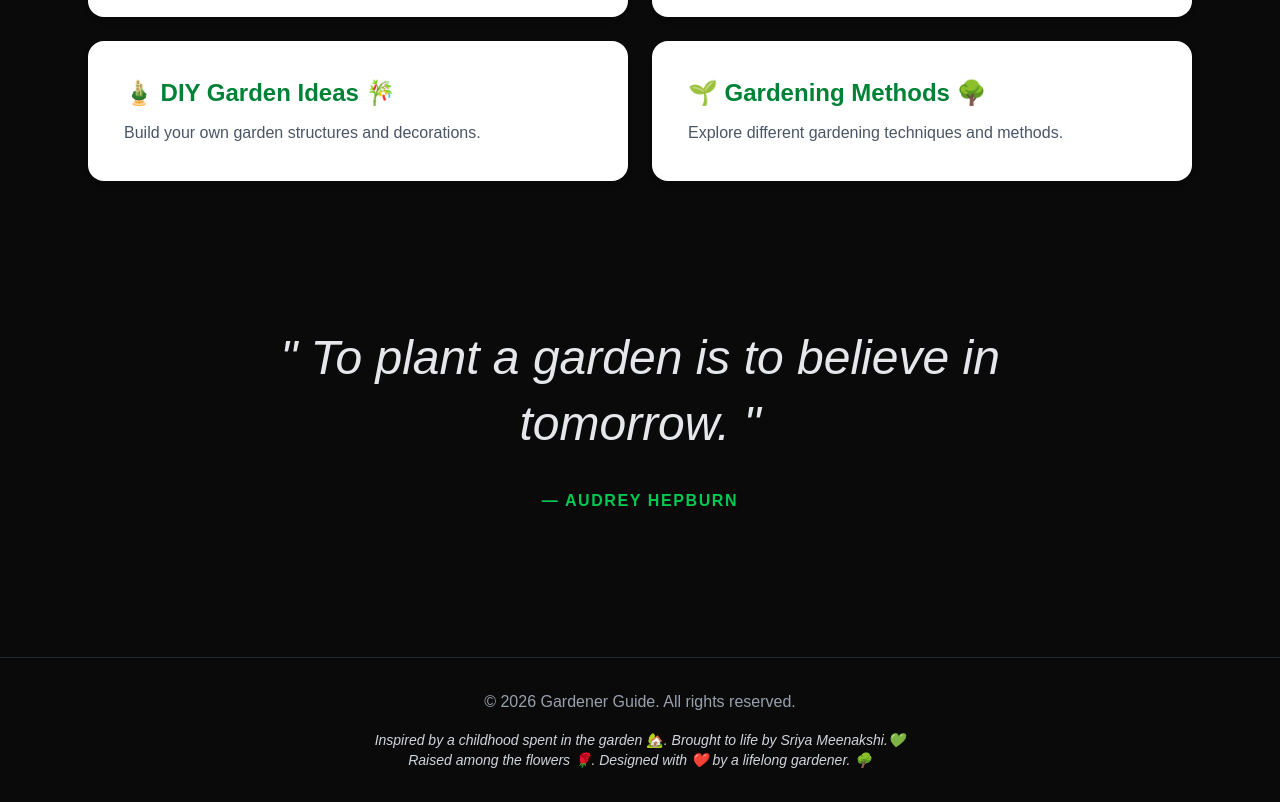
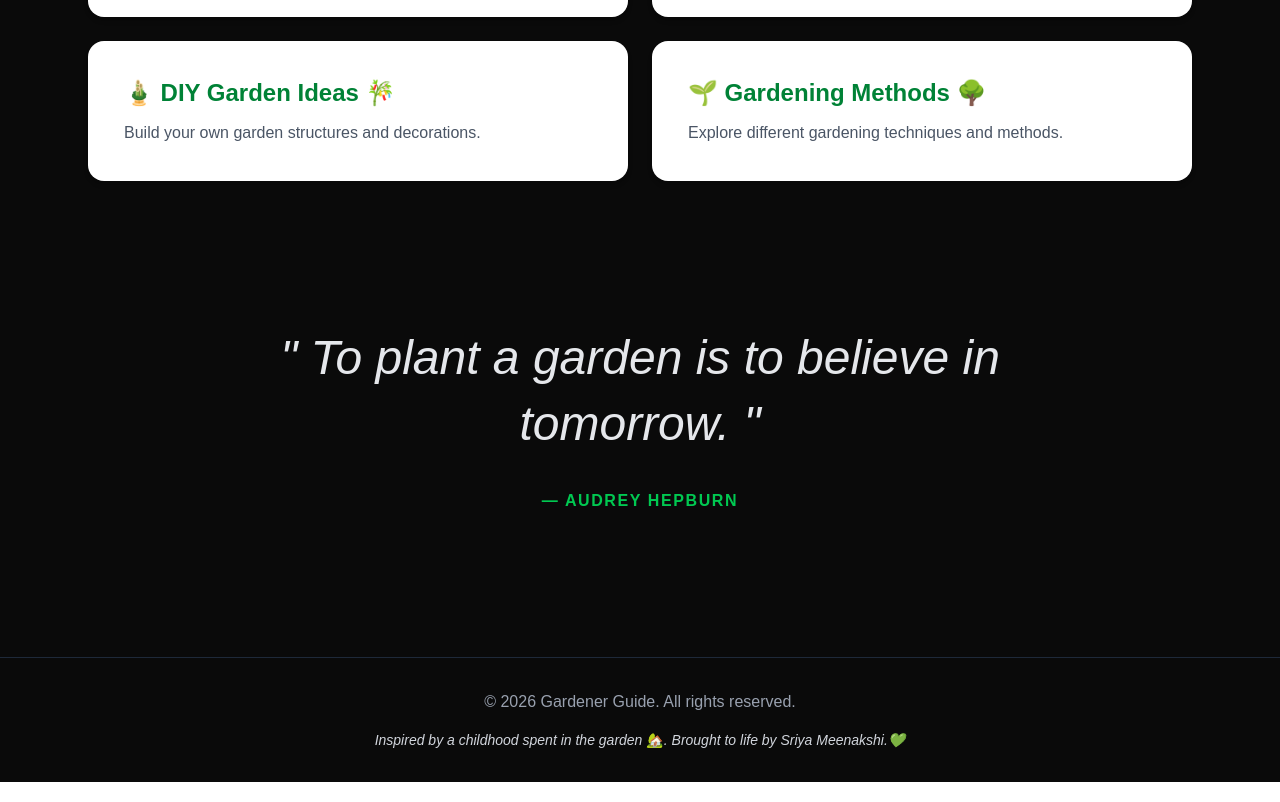
Before and after one commit to SriyaMeenakshi/gardener-guide, a Next.js app: page / in a window 1280 px wide. Shown: the part 831-1633 px from the top of the page. Built offline with nearby package versions, Linux system fonts and the light colour scheme.

Commit message:
Modified the footer

```diff
--- a/components/Footer.tsx
+++ b/components/Footer.tsx
@@ -7,9 +7,6 @@ export default function Footer() {
         Inspired by a childhood spent in the garden 🏡. Brought to life by Sriya Meenakshi.💚
       </p>
 
-      <p className="text-sm italic text-gray-300">
-        Raised among the flowers 🌹. Designed with ❤️ by a lifelong gardener. 🌳
-      </p>
     </footer>
   );
 }
```
